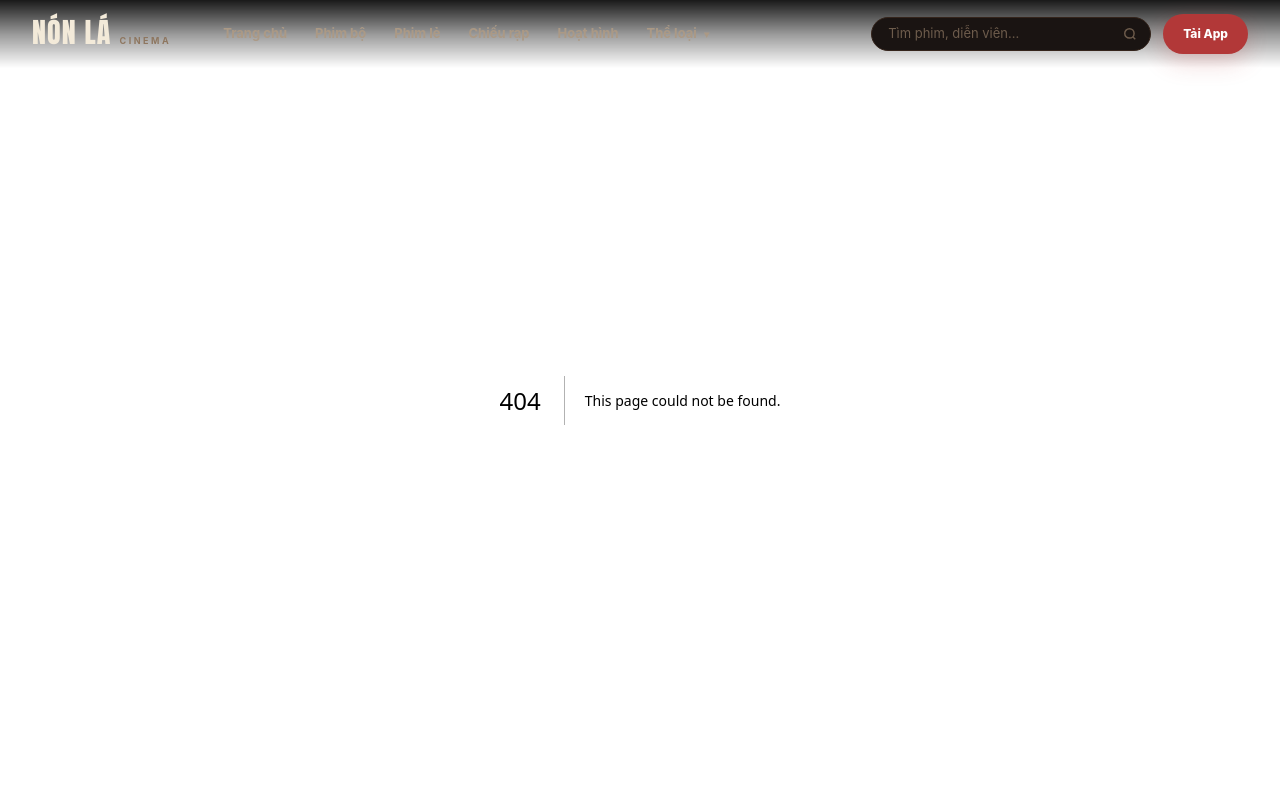
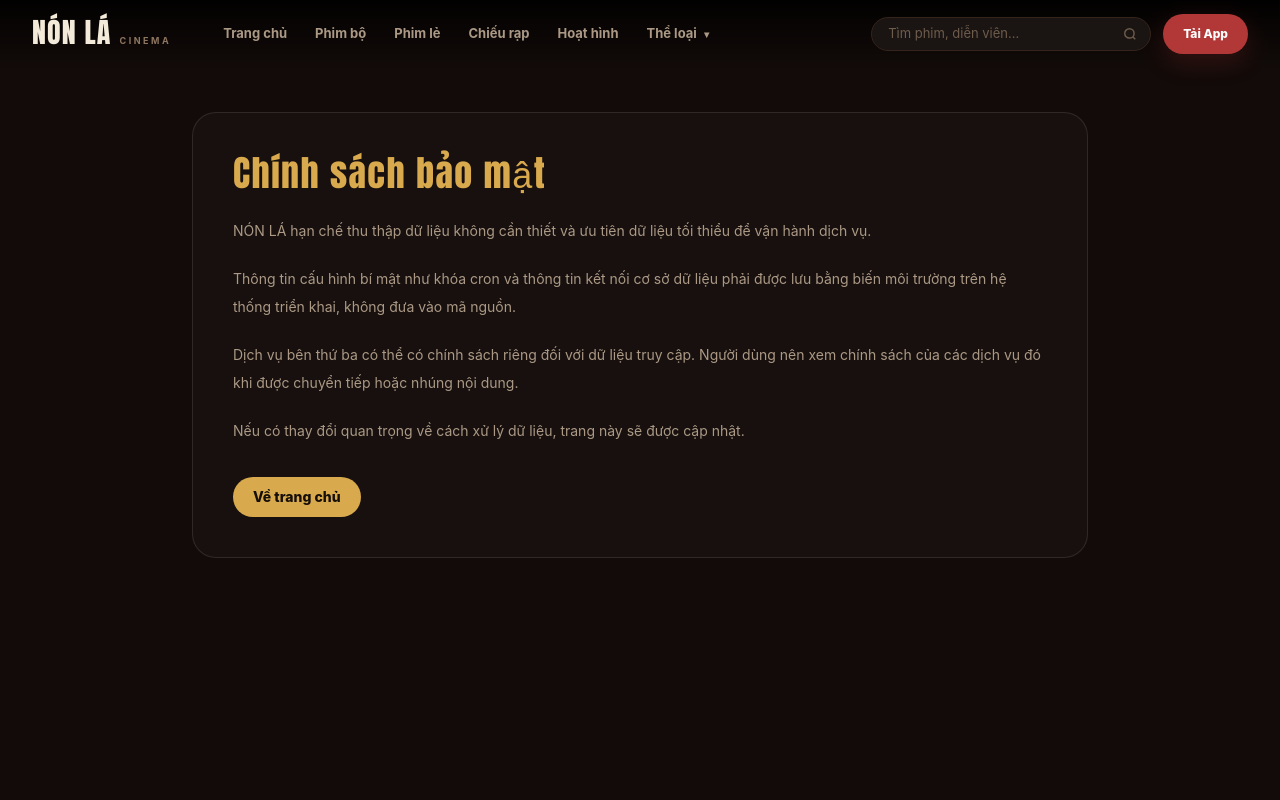
Before and after one commit to ngnhatminh-uneti/nonla, a Next.js app: page /chinh-sach-bao-mat in a window 1280 px wide. Before the commit this address had no page. Shown: the top 800 px of the page. Built offline with nearby package versions, Linux system fonts and the light colour scheme.

Commit message:
feat: add public privacy policy page

```diff
--- /dev/null
+++ b/app/chinh-sach-bao-mat/page.js
@@ -0,0 +1,7 @@
+import Link from 'next/link';
+
+export const metadata = { title: 'Chính sách bảo mật — NÓN LÁ' };
+
+export default function PrivacyPage() {
+  return <main className="min-h-screen bg-[#120b09] px-4 pb-16 pt-28 text-[#f3ead9] md:px-8"><article className="mx-auto max-w-4xl rounded-3xl border border-white/10 bg-white/[.025] p-6 md:p-10"><div className="font-display text-4xl text-[#d9a94d]">Chính sách bảo mật</div><div className="mt-6 space-y-5 text-sm leading-7 text-[#ab9985]"><p>NÓN LÁ hạn chế thu thập dữ liệu không cần thiết và ưu tiên dữ liệu tối thiểu để vận hành dịch vụ.</p><p>Thông tin cấu hình bí mật như khóa cron và thông tin kết nối cơ sở dữ liệu phải được lưu bằng biến môi trường trên hệ thống triển khai, không đưa vào mã nguồn.</p><p>Dịch vụ bên thứ ba có thể có chính sách riêng đối với dữ liệu truy cập. Người dùng nên xem chính sách của các dịch vụ đó khi được chuyển tiếp hoặc nhúng nội dung.</p><p>Nếu có thay đổi quan trọng về cách xử lý dữ liệu, trang này sẽ được cập nhật.</p></div><Link href="/" className="mt-8 inline-flex rounded-full bg-[#d9a94d] px-5 py-2.5 text-sm font-extrabold text-[#160e08]">Về trang chủ</Link></article></main>;
+}
```
